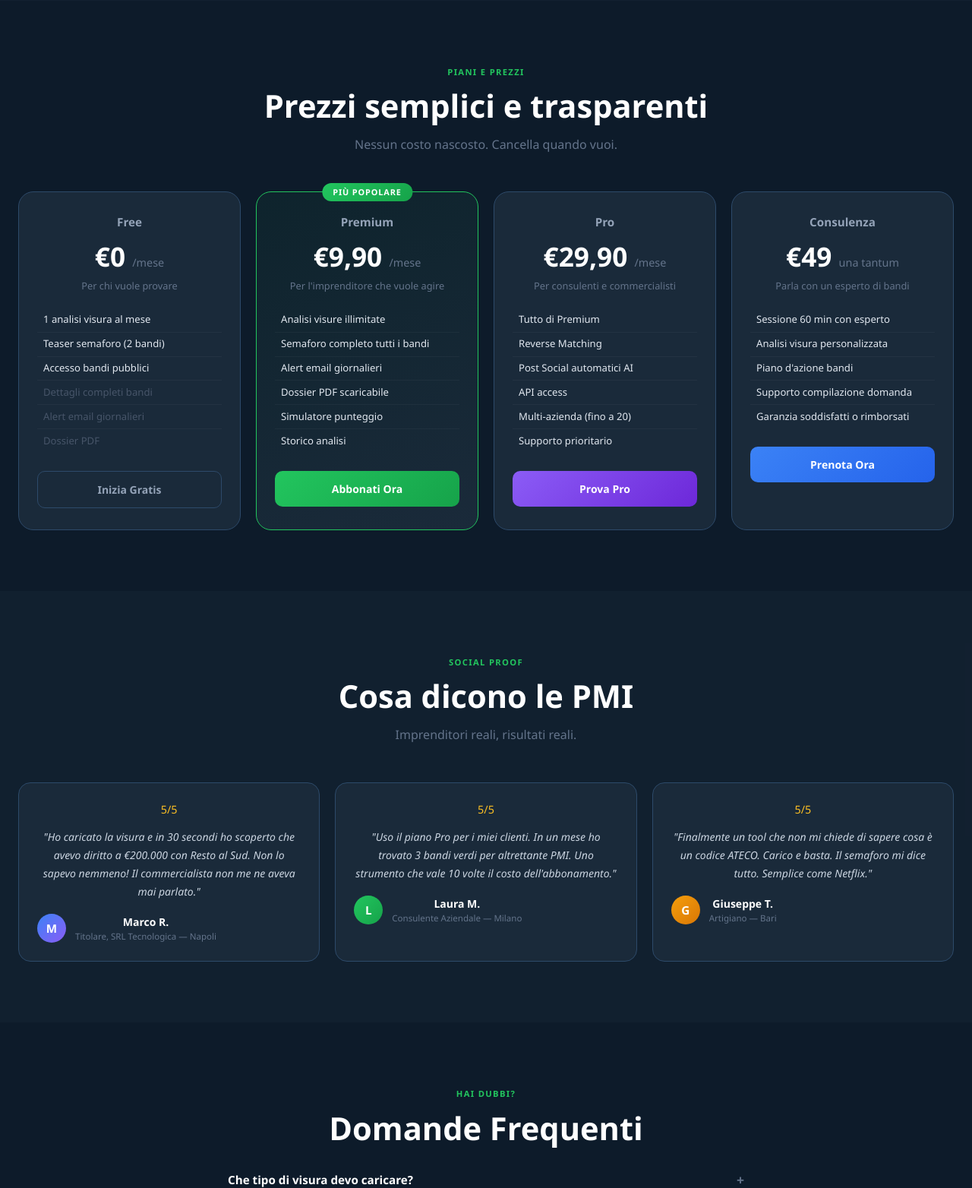
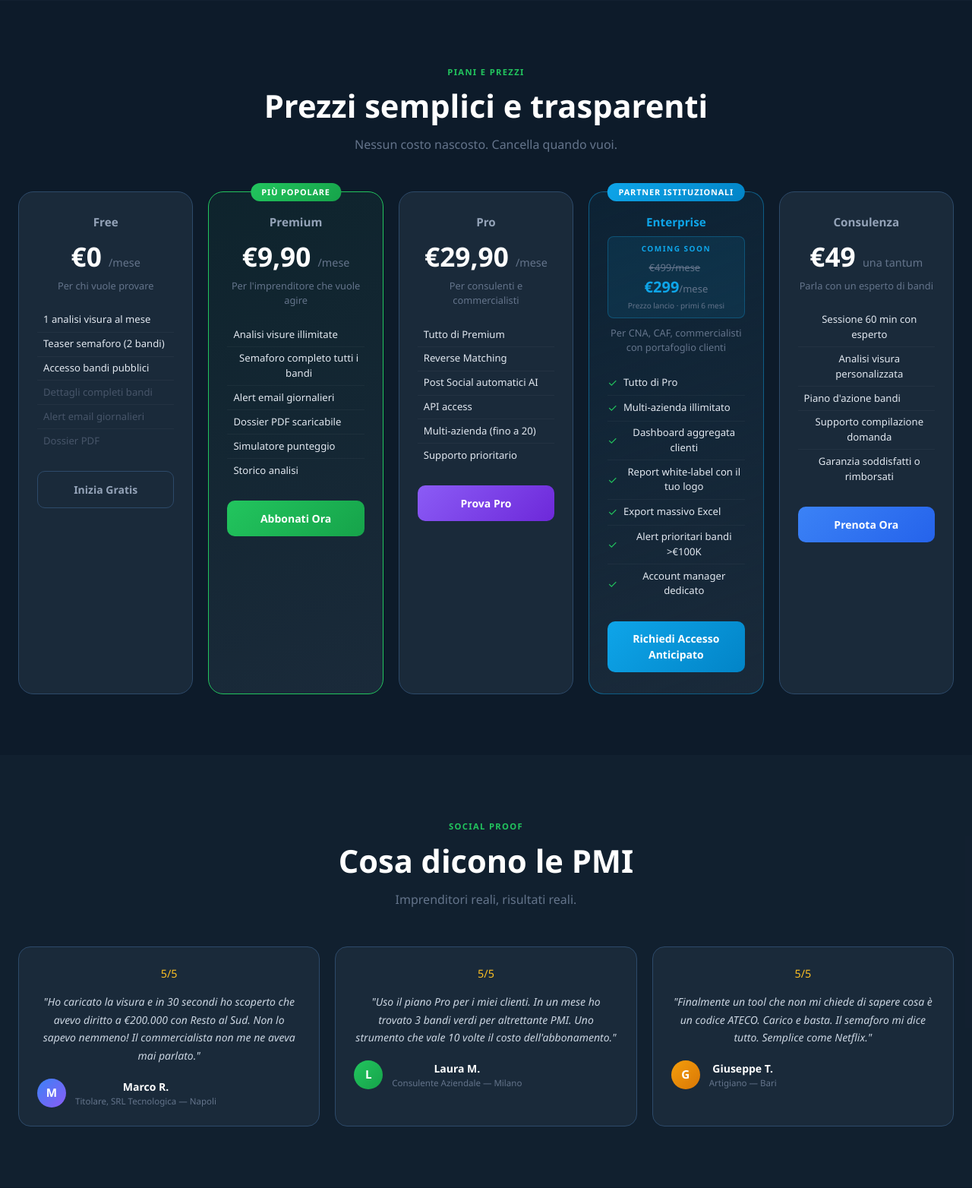
Before and after one commit to simonefloriano79-spec/bandomatch-ai, a Flask app: page / in a window 1280 px wide. Shown: the part 2457-4021 px from the top of the page at 76% size. Run offline with Flask 3, Linux system fonts and the light colour scheme; some libraries are stand-ins or nearby versions.

Commit message:
feat: aggiunge piano Enterprise alla landing page
- Nuova card 'Partner Istituzionali / Enterprise' nella sezione prezzi
- Badge azzurro 'PARTNER ISTITUZIONALI' in cima alla card
- Banner COMING SOON con prezzo barrato €499/mese → €299/mese
- Nota 'Prezzo lancio · primi 6 mesi'
- Feature list: multi-azienda, dashboard aggregata, white-label, export Excel, alert >€100K, account manager
- CTA 'Richiedi Accesso Anticipato' che porta a /upgrade
- Stili CSS dedicati per la card enterprise (bordo azzurro, sfondo gradient)

```diff
--- a/templates/landing.html
+++ b/templates/landing.html
@@ -330,6 +330,28 @@
  .btn-purple:hover { box-shadow: 0 0 20px rgba(139,92,246,0.4); transform: translateY(-1px); }
  .btn-blue { background: linear-gradient(135deg,#3b82f6,#2563eb); color:#fff; }
  .btn-blue:hover { box-shadow: 0 0 20px rgba(59,130,246,0.4); transform: translateY(-1px); }
+ /* ── Enterprise card ── */
+ .price-card.enterprise-card {
+ border-color: rgba(14,165,233,0.45);
+ background: linear-gradient(160deg, rgba(14,165,233,0.06), var(--navy2));
+ }
+ .price-enterprise-badge {
+ position: absolute; top: -12px; left: 50%; transform: translateX(-50%);
+ background: linear-gradient(135deg,#0ea5e9,#0284c7);
+ color: #fff; font-size: 0.68rem; font-weight: 800;
+ padding: 0.22rem 0.9rem; border-radius: 100px;
+ text-transform: uppercase; letter-spacing: 0.08em; white-space: nowrap;
+ }
+ .enterprise-cs-box {
+ background: rgba(14,165,233,0.1); border: 1px solid rgba(14,165,233,0.3);
+ border-radius: 8px; padding: 8px 12px; margin-bottom: 10px; text-align:center;
+ }
+ .enterprise-cs-label { font-size: 10px; font-weight: 800; color: #0ea5e9; letter-spacing: 1.5px; text-transform: uppercase; display:block; margin-bottom:4px; }
+ .enterprise-price-old { font-size: 13px; color: #64748b; text-decoration: line-through; margin-right:4px; }
+ .enterprise-price-new { font-size: 20px; font-weight: 900; color: #0ea5e9; }
+ .enterprise-price-note { font-size: 10px; color: #64748b; display:block; margin-top:2px; }
+ .btn-enterprise { background: linear-gradient(135deg,#0ea5e9,#0284c7); color:#fff; }
+ .btn-enterprise:hover { box-shadow: 0 0 20px rgba(14,165,233,0.4); transform: translateY(-1px); }
 
  /* ── Testimonianze ── */
  .testi-grid {
@@ -678,6 +700,28 @@
  </ul>
  <a href="/auth/register?piano=pro" class="price-btn btn-purple">Prova Pro</a>
  </div>
+ <!-- ENTERPRISE -->
+ <div class="price-card enterprise-card">
+ <div class="price-enterprise-badge">Partner Istituzionali</div>
+ <div class="price-name" style="color:#0ea5e9;">Enterprise</div>
+ <div class="enterprise-cs-box">
+ <span class="enterprise-cs-label">Coming Soon</span>
+ <span class="enterprise-price-old">&euro;499/mese</span>
+ <span class="enterprise-price-new">&euro;299<span style="font-size:13px;font-weight:400;color:#64748b;">/mese</span></span>
+ <span class="enterprise-price-note">Prezzo lancio &middot; primi 6 mesi</span>
+ </div>
+ <div class="price-desc">Per CNA, CAF, commercialisti con portafoglio clienti</div>
+ <ul class="price-features">
+ <li><span class="feat-ok">&#10003;</span> Tutto di Pro</li>
+ <li><span class="feat-ok">&#10003;</span> Multi-azienda illimitato</li>
+ <li><span class="feat-ok">&#10003;</span> Dashboard aggregata clienti</li>
+ <li><span class="feat-ok">&#10003;</span> Report white-label con il tuo logo</li>
+ <li><span class="feat-ok">&#10003;</span> Export massivo Excel</li>
+ <li><span class="feat-ok">&#10003;</span> Alert prioritari bandi &gt;&euro;100K</li>
+ <li><span class="feat-ok">&#10003;</span> Account manager dedicato</li>
+ </ul>
+ <a href="/upgrade" class="price-btn btn-enterprise">Richiedi Accesso Anticipato</a>
+ </div>
  <div class="price-card">
  <div class="price-name">Consulenza</div>
  <div class="price-amount">€49 <span>una tantum</span></div>
```
